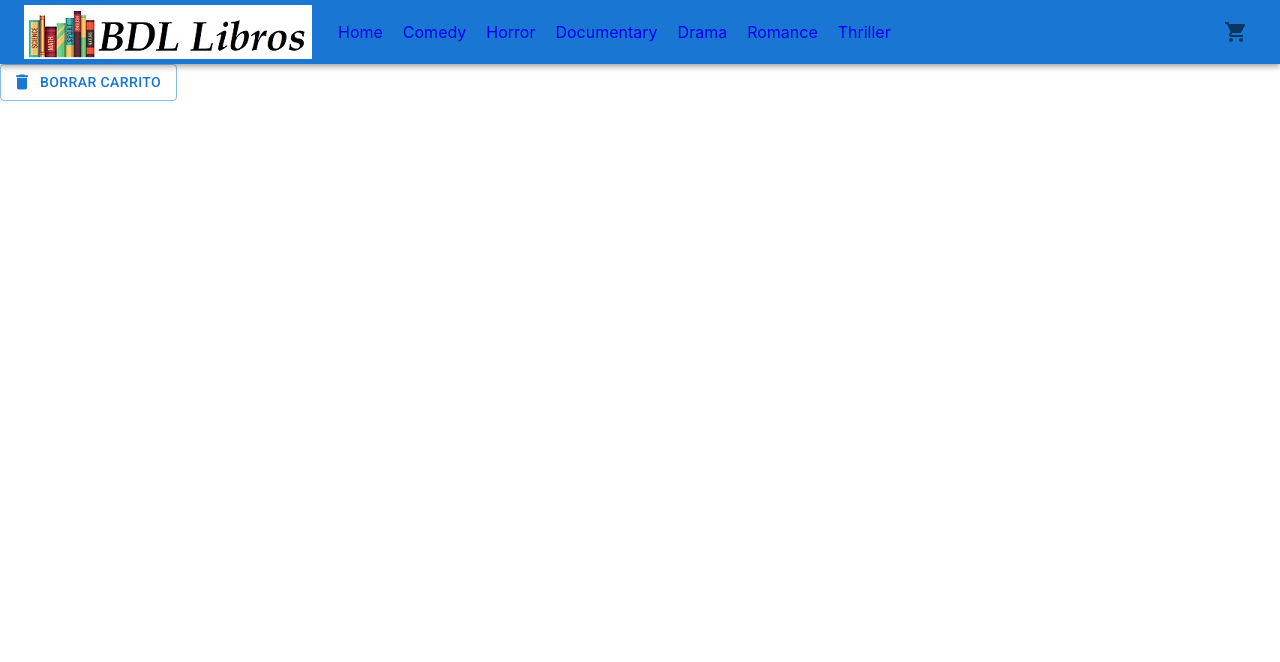
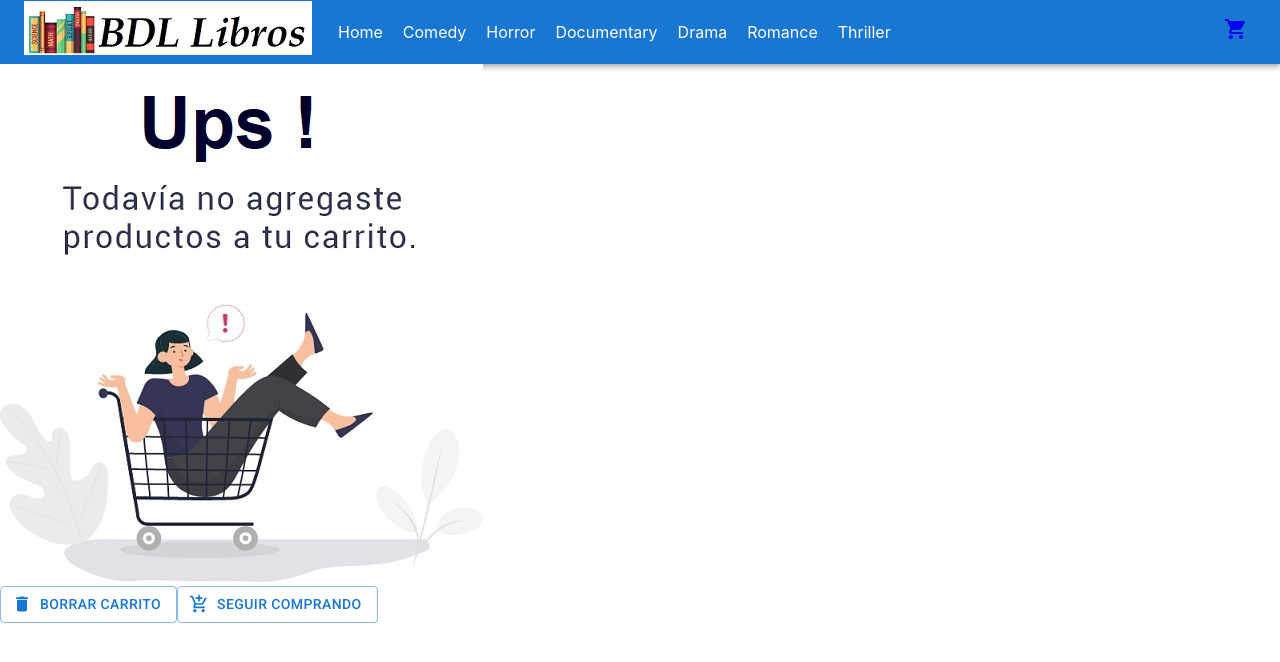
Before and after one commit to retahernan/BooksPage-HernanReta, a React (Create React App) app: page /cart in a window 1280 px wide. Shown: the top 662 px of the page. Built offline with nearby package versions, Linux system fonts and the light colour scheme.

Commit message:
Agregado de la vista de carrito

```diff
--- a/src/components/Cart.jsx
+++ b/src/components/Cart.jsx
@@ -1,4 +1,4 @@
-import React, { useContext } from 'react';
+import React, { useContext, useState } from 'react';
 import { product } from '../utils/products';
 import { Context } from './Context/CarContext';
 import List from '@mui/material/List';
@@ -11,17 +11,18 @@ import Typography from '@mui/material/Typography';
 import Button from '@mui/material/Button';
 import DeleteIcon from '@mui/icons-material/Delete';
 import ItemCount from './ItemCount';
+import { Link } from 'react-router-dom';
+import AddShoppingCartIcon from '@mui/icons-material/AddShoppingCart';
+import { blue } from '@mui/material/colors';
 
 export default function Cart() {
-  const { cart, removeItem, clear, addItem } = useContext(Context);
-
-  const onAdd = () => {
-      addItem({...product})
-  }
+  const { cart, removeItem, clear, totalCart, priceCart } = useContext(Context);
+  // let precioTotal = 0;
 
   return (
     <>
       {cart.map((prod) => {
+        // precioTotal = precioTotal + (prod.item.cant * prod.item.price)
         return (
           <>
             <List sx={{ width: '100%', bgcolor: 'background.paper' }}>
@@ -39,7 +40,9 @@ export default function Cart() {
                         variant="body2"
                         color="text.primary"
                       >
-                        Cantidad = {prod.item.cant}
+                        Cantidad = {prod.item.cant}  /
+                        Precio = {prod.item.price.toFixed(2)} /
+                        PrecioTotal = {prod.item.cant * prod.item.price.toFixed(2)}
                       </Typography>
 
                     </React.Fragment>
@@ -49,15 +52,32 @@ export default function Cart() {
                 <Button variant="outlined" onClick={() => removeItem(prod.item.id)} >Remover Item</Button>
               </ListItem>
               <Divider variant="inset" component="li" />
+
             </List>
+
+
           </>
         )
       }
       )
       }
       <div>
+        {totalCart === 0 ?
+          <img src='./Assets/carritoVacio.jpg' /> :
+          <List>
+            <ListItem>
+              <h3>Cantidad Total de items : {totalCart} / Precio Total de la Compra : {priceCart.toFixed(2)}</h3>
+            </ListItem>
+            <Divider variant="inset" component="li" />
+          </List>
+        }
+      </div>
+      <div>
         <Button variant="outlined" startIcon={<DeleteIcon />} onClick={() => clear()}>
           Borrar carrito
+        </Button>
+        <Button variant="outlined" startIcon={<AddShoppingCartIcon />}>
+          <Link style={{ textDecoration: 'none', color: '#1976d2' }} to="/">Seguir comprando</Link>
         </Button>
       </div>
     </>
--- a/src/components/CartWidget.jsx
+++ b/src/components/CartWidget.jsx
@@ -4,6 +4,8 @@ import Badge from '@mui/material/Badge';
 import { styled } from '@mui/material/styles';
 import IconButton from '@mui/material/IconButton';
 import ShoppingCartIcon from '@mui/icons-material/ShoppingCart';
+import { Link } from 'react-router-dom';
+import { withTheme } from '@emotion/react';
 
 const StyledBadge = styled(Badge)(({ theme }) => ({
   '& .MuiBadge-badge': {
@@ -20,7 +22,7 @@ export default function CartWidget({cant}) {
     <>
     <IconButton aria-label="cart">
       <StyledBadge badgeContent={totalCart} color="info">
-        <ShoppingCartIcon />
+        <Link to="/cart"><ShoppingCartIcon /></Link>
       </StyledBadge>
     </IconButton>
      </>
--- a/src/components/Context/CarContext.jsx
+++ b/src/components/Context/CarContext.jsx
@@ -5,6 +5,7 @@ export const Context = createContext();
 export default function CartContext({ children }) {
     const [cart, setCart] = useState([]);
     const [totalCart, setTotalCart] = useState(0);
+    const [priceCart, setPriceCart] = useState(0);
 
     function addItem(item, quantity) { // agregar cierta cantidad de un ítem al carrito
         const indexItem = cart.findIndex((cartItem) => cartItem.item.id === item.id);
@@ -27,11 +28,12 @@ export default function CartContext({ children }) {
 
     useEffect(() => {
         setTotalCart(cart.reduce((totalCart, cartItem) => totalCart += cartItem.item.cant, 0));
+        setPriceCart(cart.reduce((priceCart, cartItem) => priceCart += (cartItem.item.cant * cartItem.item.price), 0));
     }, [cart])
 
     return (
         <>
-            <Context.Provider value={{ cart, setCart, addItem, removeItem, clear, totalCart }}>
+            <Context.Provider value={{ cart, setCart, addItem, removeItem, clear, totalCart, priceCart }}>
                 {children}
             </Context.Provider>
         </>
--- a/src/components/ItemDetail.jsx
+++ b/src/components/ItemDetail.jsx
@@ -1,4 +1,5 @@
 import Button from '@mui/material/Button';
+import { flexbox } from '@mui/system';
 import React, { useContext, useState } from "react";
 import { Link } from "react-router-dom";
 import { Context } from './Context/CarContext';
@@ -9,11 +10,11 @@ export default function ItemDetail({ product }) {
 
     const [cant, setCant] = useState(0)
 
-    const {addItem} = useContext(Context)
+    const { addItem } = useContext(Context)
 
     const onAdd = (cant) => {
         setCant(cant);
-        addItem({...product, cant})
+        addItem({ ...product, cant })
     }
 
     return (
@@ -29,7 +30,10 @@ export default function ItemDetail({ product }) {
                 {
                     cant === 0 ?
                         <ItemCount valorInicial={0} stock={product.stock} onAdd={onAdd} /> :
-                        <Button variant="outlined" ><Link style={{ textDecoration: 'none' }} to="/cart">Comprar</Link></Button>
+                        (<div style={{display: 'inline' }}>
+                            <Button variant="outlined" ><Link style={{ textDecoration: 'none' }} to="/cart">Comprar</Link></Button>
+                            <Button variant="outlined" ><Link style={{ textDecoration: 'none' }} to="/">Seguir comprando</Link></Button>
+                        </div>)
                 }
 
             </div>
@@ -38,7 +42,7 @@ export default function ItemDetail({ product }) {
                     <Link style={{ textDecoration: 'none' }} to="/cart">Comprar</Link>
                 </Button>
             </div> */}
-        </div>
+        </div >
 
 
 
--- a/src/components/MyNabVar.jsx
+++ b/src/components/MyNabVar.jsx
@@ -47,7 +47,7 @@ const ResponsiveAppBar = () => {
                             component="div"
                             sx={{ mr: 2, display: { xs: 'none', md: 'flex' } }}
                         >
-                            <img src="./Assets/logolibros.jpg" alt="" />
+                            <Link to="/"><img src="./Assets/logolibros.jpg" alt="" /></Link>
                         </Typography>
 
                         <Box sx={{ flexGrow: 1, display: { xs: 'flex', md: 'none' } }}>
@@ -95,13 +95,13 @@ const ResponsiveAppBar = () => {
                             <img src="./Assets/logolibros.jpg" alt="" />
                         </Typography>
                         <Box sx={{ flexGrow: 1, display: { xs: 'none', md: 'flex' } }}>
-                            <Link style={{ margin: '0px 10px', textDecoration: 'none' }} to="/">Home</Link>
-                            <Link style={{ margin: '0px 10px', textDecoration: 'none' }} to="/category/Comedy">Comedy</Link>
-                            <Link style={{ margin: '0px 10px', textDecoration: 'none' }} to="/category/Horror">Horror</Link>
-                            <Link style={{ margin: '0px 10px', textDecoration: 'none' }} to="/category/Documentary">Documentary</Link>
-                            <Link style={{ margin: '0px 10px', textDecoration: 'none' }} to="/category/Drama">Drama</Link>
-                            <Link style={{ margin: '0px 10px', textDecoration: 'none' }} to="/category/Romance">Romance</Link>
-                            <Link style={{ margin: '0px 10px', textDecoration: 'none' }} to="/category/Thriller">Thriller</Link>
+                            <Link style={{ margin: '0px 10px', textDecoration: 'none', color: 'white' }} to="/">Home</Link>
+                            <Link style={{ margin: '0px 10px', textDecoration: 'none', color: 'white' }} to="/category/Comedy">Comedy</Link>
+                            <Link style={{ margin: '0px 10px', textDecoration: 'none', color: 'white' }} to="/category/Horror">Horror</Link>
+                            <Link style={{ margin: '0px 10px', textDecoration: 'none', color: 'white' }} to="/category/Documentary">Documentary</Link>
+                            <Link style={{ margin: '0px 10px', textDecoration: 'none', color: 'white' }} to="/category/Drama">Drama</Link>
+                            <Link style={{ margin: '0px 10px', textDecoration: 'none', color: 'white' }} to="/category/Romance">Romance</Link>
+                            <Link style={{ margin: '0px 10px', textDecoration: 'none', color: 'white' }} to="/category/Thriller">Thriller</Link>
                         </Box>
 
                         <Box sx={{ flexGrow: 0 }}>
```
Also changed, not shown: public/Assets/carritoVacio.jpg (added).
